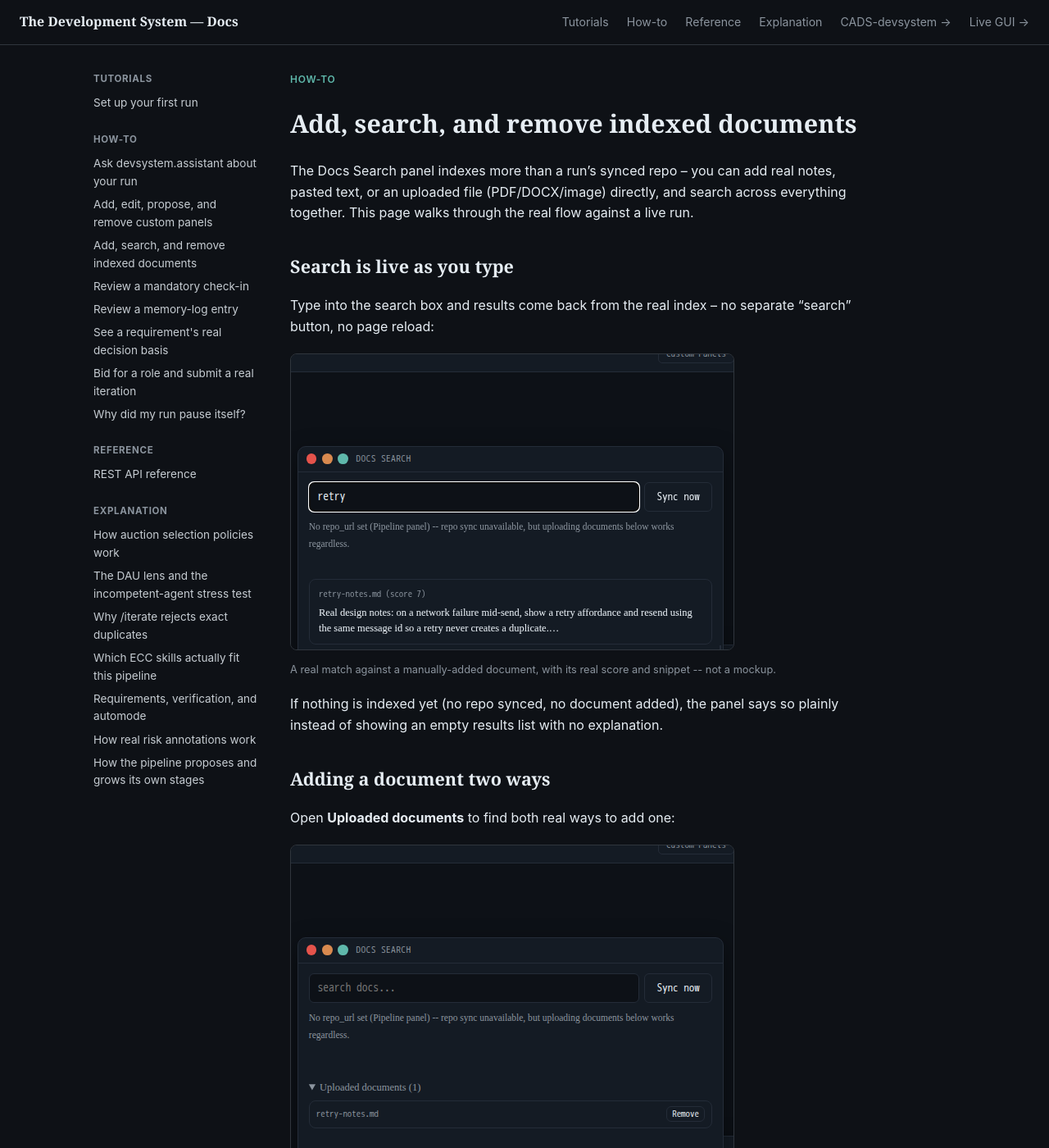
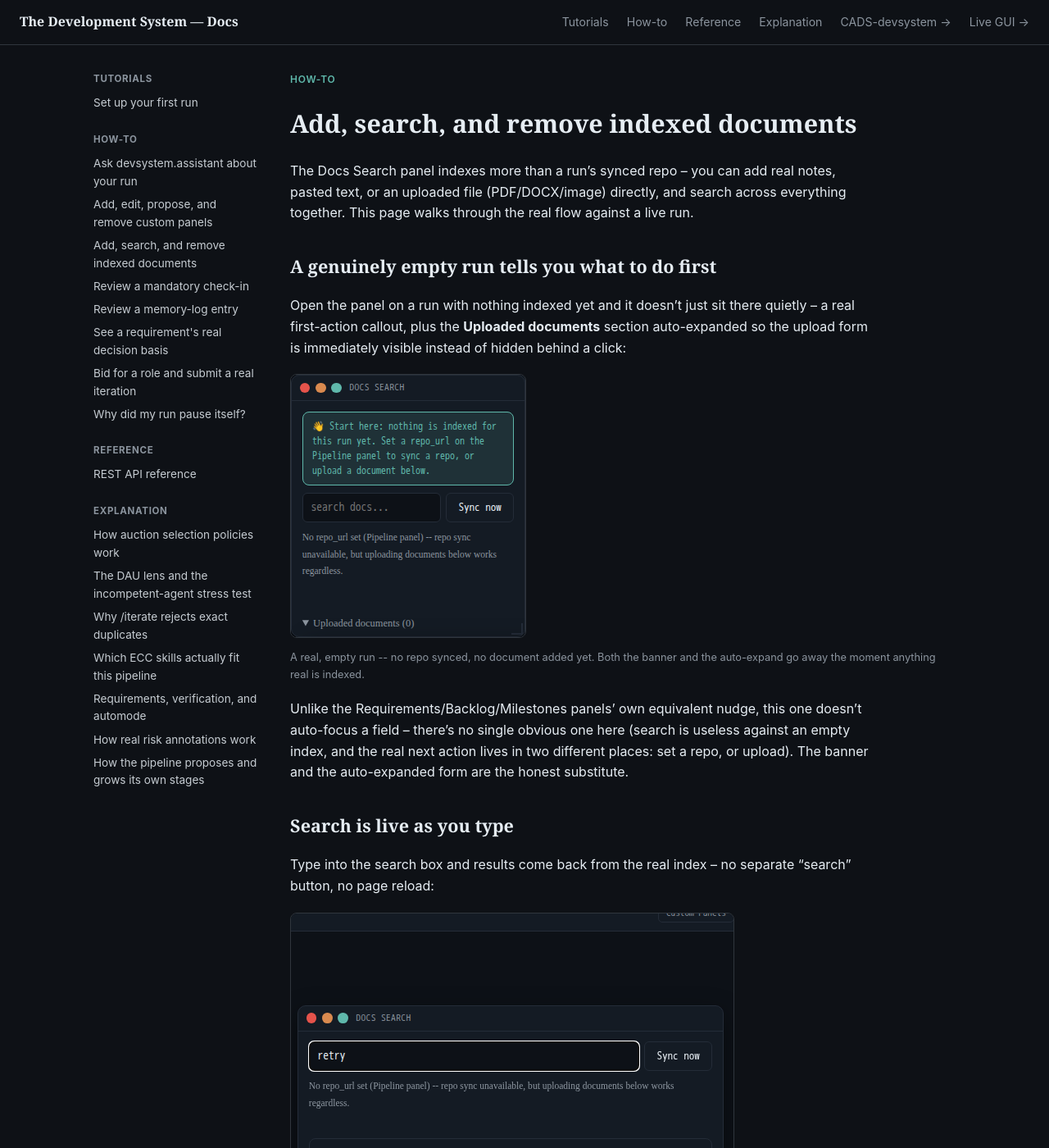
Before and after one commit to scimbe/CADS-devsystem-docs, a Jekyll site: the page built from _how-to/manage-rag-documents.md, in a window 1280 px wide and 1400 px high. Shown: the whole window at 82% size. Built offline with Jekyll 4.4.1, drawn with Linux system fonts in a browser that asks for light colours.

Commit message:
how-to: document the RAG panel's empty-state banner with a real screenshot
This session's own empty-state-callout pattern (Requirements/Backlog/
Milestones/RAG, CADS-devsystem@14aa90d) shipped without this page ever being
updated to mention it. Adds a new section with a real screenshot captured
against the actual live deployment (a genuinely empty scratch run, Playwright,
not a mockup), placed first since it's what a first-time user actually sees
before anything else on this page applies. Notes the one honest difference
from the other three panels' equivalent fix: no auto-focus here, since
there's no single obvious field for an empty RAG panel.

Hermetic Jekyll build confirmed clean; the new image and section both
verified present in the rendered _site output before cleanup.

Co-Authored-By: Claude Sonnet 5 <noreply@anthropic.com>
Claude-Session: https://claude.ai/code/session_018FkngvdKnmVcAT84EZe7Ur

```diff
--- a/_how-to/manage-rag-documents.md
+++ b/_how-to/manage-rag-documents.md
@@ -9,6 +9,22 @@ order: 6
 The Docs Search panel indexes more than a run's synced repo -- you can add real notes, pasted
 text, or an uploaded file (PDF/DOCX/image) directly, and search across everything together. This
 page walks through the real flow against a live run.
+
+## A genuinely empty run tells you what to do first
+
+Open the panel on a run with nothing indexed yet and it doesn't just sit there quietly -- a real
+first-action callout, plus the **Uploaded documents** section auto-expanded so the upload form is
+immediately visible instead of hidden behind a click:
+
+<figure>
+<img src="{{ '/assets/img/howto-manage-rag-documents/03-empty-state.png' | relative_url }}" alt="The Docs Search panel on a genuinely empty run, showing a start-here banner and the auto-expanded Uploaded documents section">
+<figcaption>A real, empty run -- no repo synced, no document added yet. Both the banner and the auto-expand go away the moment anything real is indexed.</figcaption>
+</figure>
+
+Unlike the Requirements/Backlog/Milestones panels' own equivalent nudge, this one doesn't
+auto-focus a field -- there's no single obvious one here (search is useless against an empty
+index, and the real next action lives in two different places: set a repo, or upload). The banner
+and the auto-expanded form are the honest substitute.
 
 ## Search is live as you type
 
```
Also changed, not shown: assets/img/howto-manage-rag-documents/03-empty-state.png (added).
